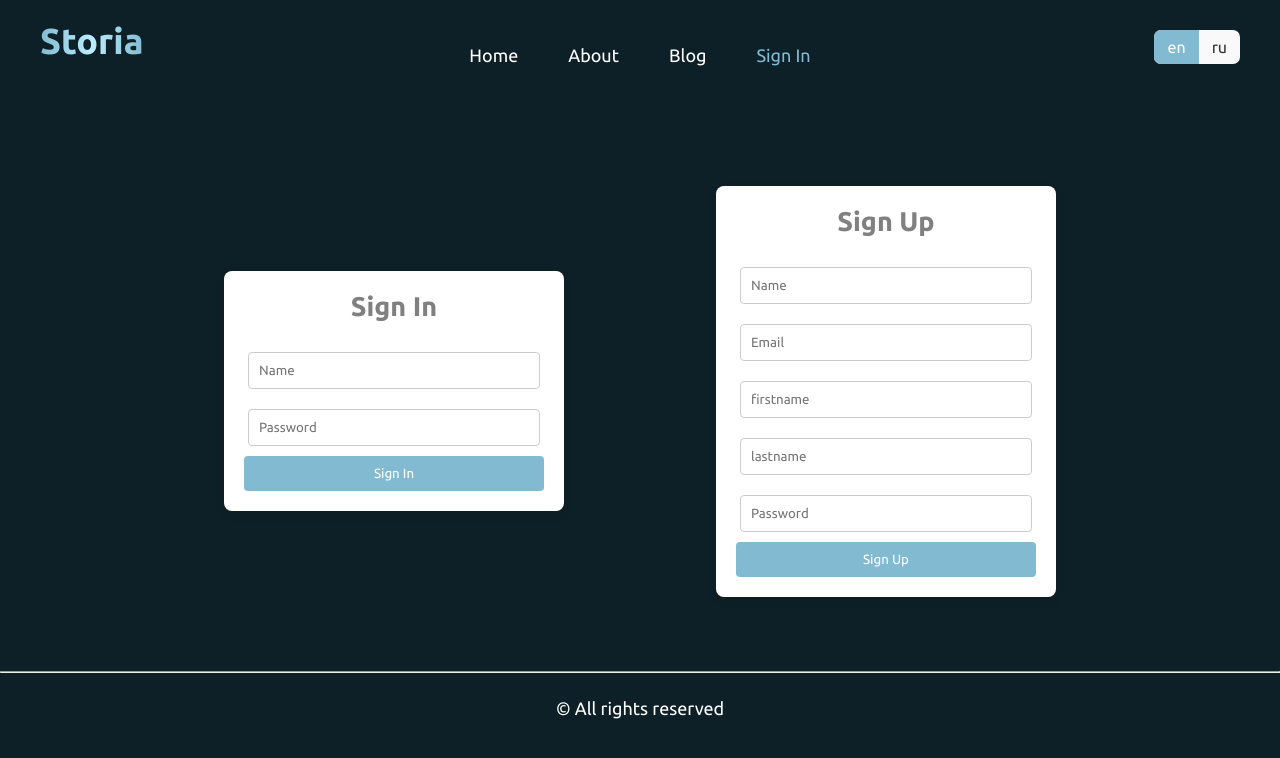
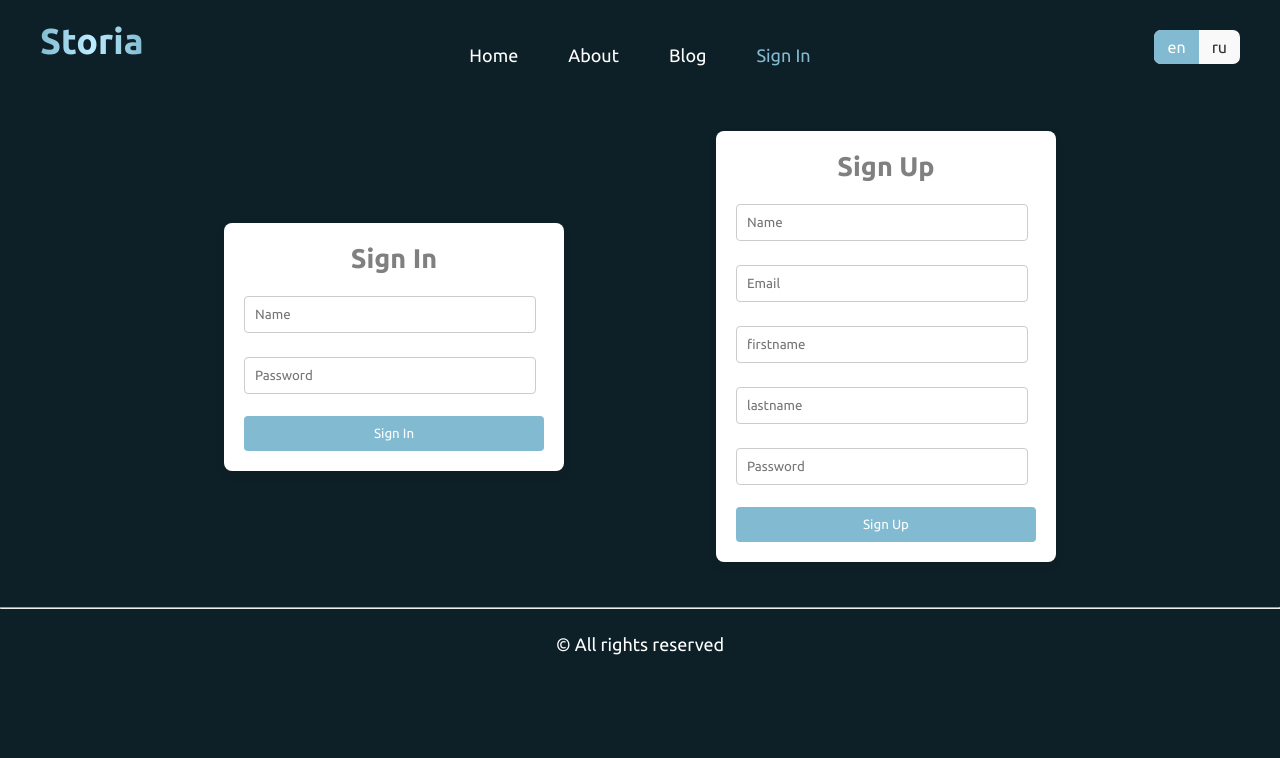
Before and after one commit to IDGayazov/blogapp, a React (Create React App) app: page /auth in a window 1280 px wide. Shown: the top 758 px of the page. Built offline with nearby package versions, Linux system fonts and the light colour scheme.

Commit message:
add validation auth for forms

```diff
--- a/package.json
+++ b/package.json
@@ -18,6 +18,7 @@
     "jwt-decode": "^4.0.0",
     "react": "^19.0.0",
     "react-dom": "^19.0.0",
+    "react-form-validation": "^1.1.3",
     "react-i18next": "^15.4.1",
     "react-redux": "^9.2.0",
     "react-router-dom": "^7.1.5",
--- a/src/components/Form/SignInForm/index.tsx
+++ b/src/components/Form/SignInForm/index.tsx
@@ -1,4 +1,4 @@
-import React, { useContext } from 'react';
+import React, { useContext, useState } from 'react';
 import { useTranslation } from 'react-i18next';
 import { useNavigate } from "react-router-dom";
 import { jwtDecode } from 'jwt-decode';
@@ -6,6 +6,11 @@ import { jwtDecode } from 'jwt-decode';
 import { useGetAuthTokenForSignInMutation } from '../../../store/api/authApi.tsx';
 import { AuthContext, CustomJwtPayload } from '../../../AuthContext.tsx';
 import '../index.css';
+
+interface FormError{
+  username?: string,
+  password?: string
+}
 
 const SignInForm = () => {
   const {t} = useTranslation();
@@ -16,15 +21,51 @@ const SignInForm = () => {
 
   const [getAuthTokenSignIn] = useGetAuthTokenForSignInMutation();
 
-  const handleLoginSubmit = async (event: React.FormEvent<HTMLFormElement>) => {
+  const [formData, setFormData] = useState({
+    username: '',
+    password: ''
+  });
+
+  const [errors, setErrors] = useState<FormError>({});
+
+  const validateForm = (data) => {
+    const errors: FormError = {};
+
+    if (!data.username.trim()) {
+      errors.username = 'Username is required';
+    } else if (data.username.length < 4) {
+        errors.username = 'Username must be at least 4 characters long';
+    }
+
+    if (!data.password) {
+        errors.password = 'Password is required';
+    } else if (data.password.length < 6) {
+        errors.password = 'Password must be at least 6 characters long';
+    }
+
+    return errors;
+  }
+
+  const handleChange = (e) => {
+    const { name, value } = e.target;
+    setFormData({
+        ...formData,
+        [name]: value,
+    });
+  }
+
+  const handleSubmit = async (event: React.FormEvent<HTMLFormElement>) => {
     event.preventDefault();
 
-    const formData = new FormData(event.currentTarget);
-    const name = formData.get('name') as string;
-    const password = formData.get('password') as string;
+    const newErrors = validateForm(formData);
+    setErrors(newErrors);
 
     try {
-      const result = await getAuthTokenSignIn({ username: name, password: password }).unwrap();
+      const result = await getAuthTokenSignIn({
+        username: formData.username,
+        password: formData.password
+      }).unwrap();
+
       console.log('Auth Token:', result);
 
       localStorage.setItem('token', result.token);
@@ -43,9 +84,39 @@ const SignInForm = () => {
   return (
     <div className="auth-form login-form">
         <h2>{t('auth_title_in')}</h2>
-        <form onSubmit={handleLoginSubmit}>
-            <input type="name" name="name" placeholder={t('auth_name')} required />
-            <input type="password" name="password" placeholder={t('auth_password')}  required />
+        <form onSubmit={handleSubmit}>
+            <div>
+              <input
+                type="text"
+                name="username"
+                onChange={handleChange}
+                value={formData.username}
+                placeholder={t('auth_name')}
+              required />
+
+              {errors.username && (
+                <span className="error-message">
+                    {errors.username}
+                </span>
+              )}
+            </div>
+
+            <div>
+              <input
+                type="password"
+                name="password"
+                onChange={handleChange}
+                value={formData.password}
+                placeholder={t('auth_password')}
+              required />
+
+              {errors.password && (
+                <span className="error-message">
+                    {errors.password}
+                </span>
+              )}
+            </div>
+
             <button type="submit">{t('auth_sign_in')}</button>
         </form>
     </div>
--- a/src/components/Form/SignUpForm/index.tsx
+++ b/src/components/Form/SignUpForm/index.tsx
@@ -1,4 +1,4 @@
-import React, { useContext } from 'react';
+import React, { useContext, useState } from 'react';
 import { useTranslation } from 'react-i18next';
 import { useNavigate } from "react-router-dom";
 import { jwtDecode } from 'jwt-decode';
@@ -6,6 +6,14 @@ import { jwtDecode } from 'jwt-decode';
 import { useGetAuthTokenForSignUpMutation } from '../../../store/api/authApi.tsx';
 import { AuthContext, CustomJwtPayload } from '../../../AuthContext.tsx';
 import '../index.css';
+
+interface FormError{
+  username?: string,
+  firstname?: string,
+  lastname?: string,
+  email?: string,
+  password?: string
+}
 
 const SignUpForm = () => {
   const {t} = useTranslation();
@@ -16,24 +24,73 @@ const SignUpForm = () => {
 
   const [getAuthTokenSignUp] = useGetAuthTokenForSignUpMutation();
 
-  const handleRegisterSubmit = async (event: React.FormEvent<HTMLFormElement>) => {
+  const [formData, setFormData] = useState({
+    username: '',
+    firstname: '',
+    lastname: '',
+    email: '',
+    password: '',
+  });
+
+  const [errors, setErrors] = useState<FormError>({});
+
+  const validateForm = (data) => {
+    const errors: FormError = {};
+
+    if (!data.username.trim()) {
+      errors.username = 'Username is required';
+    } else if (data.username.length < 4) {
+        errors.username = 'Username must be at least 4 characters long';
+    }
+
+    if (!data.firstname.trim()) {
+      errors.firstname = 'Firstname is required';
+    } else if (data.firstname.length < 2) {
+        errors.firstname = 'Firstname must be at least 2 characters long';
+    }
+
+    if (!data.email.trim()) {
+      errors.email = 'Email is required';
+    } else if (!/\S+@\S+\.\S+/.test(data.email)) {
+        errors.email = 'Email is invalid';
+    }
+
+    if (!data.lastname.trim()) {
+      errors.lastname = 'Lastname is required';
+    } else if (data.lastname.length < 2) {
+        errors.lastname = 'Lastname must be at least 2 characters long';
+    }
+
+    if (!data.password) {
+        errors.password = 'Password is required';
+    } else if (data.password.length < 6) {
+        errors.password = 'Password must be at least 6 characters long';
+    }
+
+    return errors;
+  }
+
+  const handleChange = (e) => {
+    const { name, value } = e.target;
+    setFormData({
+        ...formData,
+        [name]: value,
+    });
+  }
+
+  const handleSubmit = async (event: React.FormEvent<HTMLFormElement>) => {
     event.preventDefault();
 
-    const formData = new FormData(event.currentTarget);
-
-    const name = formData.get('name') as string;
-    const firstname = formData.get('firstname') as string;
-    const lastname = formData.get('lastname') as string;
-    const email = formData.get('email') as string;
-    const password = formData.get('password') as string;
+    const newErrors = validateForm(formData);
+    setErrors(newErrors);
 
     try {
       const result = await getAuthTokenSignUp({
-        username: name,
-        firstname: firstname,
-        lastname: lastname,
-        email: email,
-        password: password
+        username: formData.username,
+        firstname: formData.firstname,
+        lastname: formData.lastname,
+        email: formData.email,
+        password: formData.password
       }).unwrap();
 
       console.log('Auth Token:', result);
@@ -47,19 +104,94 @@ const SignUpForm = () => {
 
       navigate('/');
     } catch (err) {
-      console.error('Failed to sign up:', err);
+      console.error('Failed to sign in:', err);
     }
   };
 
   return (
     <div className="auth-form register-form">
       <h2>{t('auth_title_up')}</h2>
-      <form onSubmit={handleRegisterSubmit}>
-        <input type="name" name="name" placeholder={t('auth_name')} required />
-        <input type="email" name="email" placeholder={t('auth_email')} required />
-        <input type="firstname" name="firstname" placeholder={t('auth_firstname')} required />
-        <input type="lastname" name="lastname" placeholder={t('auth_lastname')} required />
-        <input type="password" name="password" placeholder={t('auth_password')} required />
+      <form onSubmit={handleSubmit}>
+        <div>
+          <input
+            type="text"
+            name="username"
+            onChange={handleChange}
+            value={formData.username}
+            placeholder={t('auth_name')}
+          required />
+
+          {errors.username && (
+            <span className="error-message">
+                {errors.username}
+            </span>
+          )}
+        </div>
+
+        <div>
+          <input
+            type="email"
+            name="email"
+            onChange={handleChange}
+            value={formData.email}
+            placeholder={t('auth_email')}
+          required />
+
+          {errors.email && (
+            <span className="error-message">
+                {errors.email}
+            </span>
+          )}
+        </div>
+
+        <div>
+          <input
+            type="text"
+            name="firstname"
+            onChange={handleChange}
+            value={formData.firstname}
+            placeholder={t('auth_firstname')}
+          required />
+
+          {errors.firstname && (
+            <span className="error-message">
+                {errors.firstname}
+            </span>
+          )}
+        </div>
+
+        <div>
+          <input
+            type="text"
+            name="lastname"
+            onChange={handleChange}
+            value={formData.lastname}
+            placeholder={t('auth_lastname')}
+          required />
+
+          {errors.lastname && (
+            <span className="error-message">
+                {errors.lastname}
+            </span>
+          )}
+        </div>
+
+        <div>
+          <input
+            type="password"
+            name="password"
+            onChange={handleChange}
+            value={formData.password}
+            placeholder={t('auth_password')}
+          required />
+
+          {errors.password && (
+            <span className="error-message">
+                {errors.password}
+            </span>
+          )}
+        </div>
+
         <button type="submit">{t('auth_sign_up')}</button>
       </form>
     </div>
--- a/src/components/Form/index.css
+++ b/src/components/Form/index.css
@@ -15,9 +15,14 @@
 .auth-form input {
     width: 90%;
     padding: 10px;
-    margin: 10px 0;
+    margin: 2px 0;
     border: 1px solid #ccc;
     border-radius: 4px;
+}
+
+.auth-form div {
+    margin: 20px 0;
+    text-align: start;
 }
 
 .auth-form button {
@@ -38,12 +43,10 @@
     margin-top: 15px;
 }
 
-.auth-form span {
-    color: #82bbd1;
-    cursor: pointer;
-    text-decoration: underline;
+.error-message {
+    color: red;
+    font-size: 12px;
+    margin-top: -10px;
+    padding-left: 3px;
+    margin-bottom: 20px;
 }
-
-.auth-form span:hover {
-    color: #82bbd1;
-}
--- a/src/pages/AuthPage/AuthPage.css
+++ b/src/pages/AuthPage/AuthPage.css
@@ -2,7 +2,8 @@
     display: flex;
     justify-content: space-around;
     align-items: center;
-    height: 65vh;
+    height: 100%;
     background-color: #0e2027;
     padding: 20px;
+    margin-bottom: 25px;
 }
```
Also changed, not shown: 1 other file (tests, documents, lock files or other folders).
